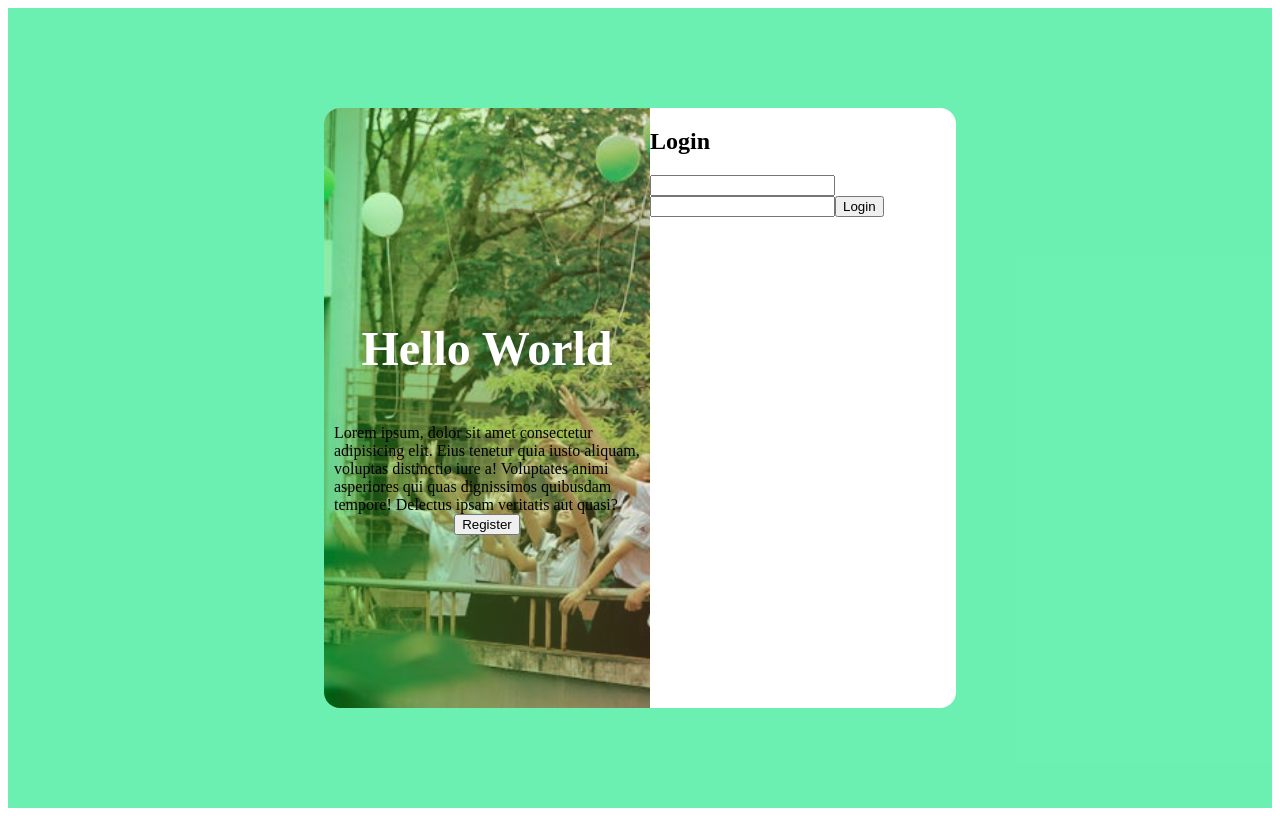
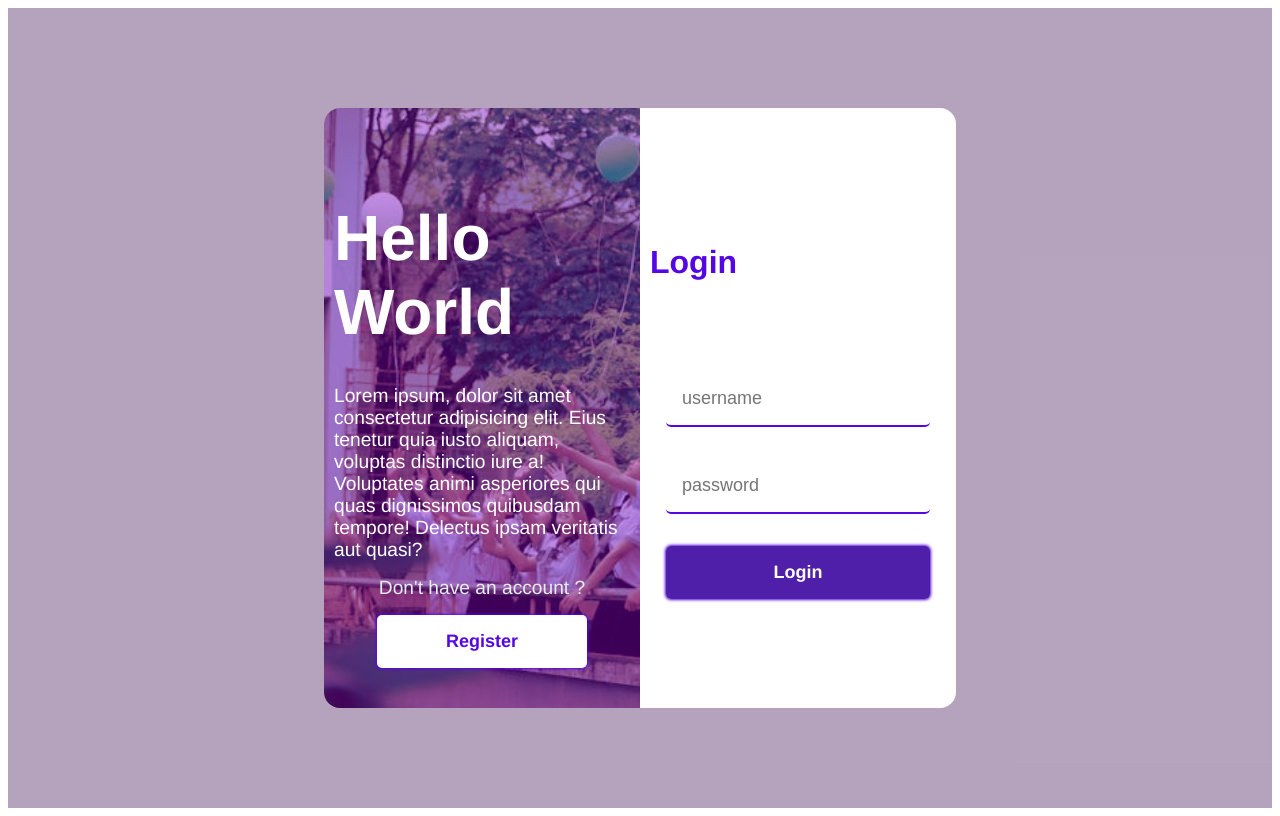
Before and after one commit to Mwavuna/chatApp, a React (Vite) app in the folder frontend/: page / in a window 1280 px wide. Built offline with nearby package versions, Linux system fonts and the light colour scheme.

Commit message:
Another commit

```diff
--- a/frontend/index.html
+++ b/frontend/index.html
@@ -9,7 +9,12 @@
       href="https://fonts.googleapis.com/css2?family=Roboto:ital,wght@0,100..900;1,100..900&display=swap"
       rel="stylesheet"
     />
-
+    <link rel="preconnect" href="https://fonts.googleapis.com" />
+    <link rel="preconnect" href="https://fonts.gstatic.com" crossorigin />
+    <link
+      href="https://fonts.googleapis.com/css2?family=Roboto:ital,wght@0,100..900;1,100..900&display=swap"
+      rel="stylesheet"
+    />
     <meta name="viewport" content="width=device-width, initial-scale=1.0" />
 
     <title>Vite + React</title>
--- a/frontend/src/App.css
+++ b/frontend/src/App.css
@@ -43,7 +43,15 @@
 .main-font {
   font-family: "Roboto", sans-serif;
   font-optical-sizing: auto;
-  font-weight: 32px;
+  font-weight: 60px;
   font-style: normal;
   font-variation-settings: "wdth" 100;
 }
+
+.heading-font {
+  font-family: "Roboto", sans-serif;
+  font-optical-sizing: auto;
+  font-weight: 4em;
+  font-style: normal;
+  font-variation-settings: "wdth" 100;
+}
--- a/frontend/src/pages/login/login.jsx
+++ b/frontend/src/pages/login/login.jsx
@@ -5,22 +5,22 @@ function login() {
     <div className="main-font main ">
       <div className="container">
         <div className="left">
-          <h2>Hello World</h2>
-          <p></p>
-          <span>
+          <h2 className="heading-font">Hello World</h2>
+          <p>
             Lorem ipsum, dolor sit amet consectetur adipisicing elit. Eius
             tenetur quia iusto aliquam, voluptas distinctio iure a! Voluptates
             animi asperiores qui quas dignissimos quibusdam tempore! Delectus
             ipsam veritatis aut quasi?
-          </span>
-          <button>Register</button>
+          </p>
+          <span>Don't have an account ? </span>
+          <a>Register</a>
         </div>
         <div className="right">
           <h2>Login</h2>
           <form>
-            <input type="text" />
-            <input type="password" />
-            <button>Login</button>
+            <input type="text" placeholder="username" name="username" />
+            <input type="password" placeholder="password" name="password" />
+            <a>Login</a>
           </form>
         </div>
       </div>
--- a/frontend/src/pages/login/login.scss
+++ b/frontend/src/pages/login/login.scss
@@ -3,7 +3,8 @@
   justify-content: center;
   align-items: center;
   height: 100vh;
-  background: hsla(152, 82%, 57%, 0.733);
+  background: hsla(282, 95%, 15%, 0.363);
+  font-family: "Franklin Gothic Medium", "Arial Narrow", Arial, sans-serif;
 
   .container {
     display: flex;
@@ -25,23 +26,96 @@
       padding: 5px 10px;
       background:
         linear-gradient(
-          to right,
-          lch(82.11% 102.14 137.38 / 0.363),
-          hsla(36, 62%, 60%, 0.233)
+          45deg,
+          lch(37.26% 98.57 316.97 / 0.445),
+          hsla(276, 97%, 38%, 0.438)
         ),
         url("../../assets/friends.jpeg"), no-repeat, center;
       background-size: cover;
 
       h2 {
-        font-size: 3rem;
-        color: white;
+        color: rgb(255, 255, 255);
         margin-bottom: 1rem;
+        font-size: 4rem;
+      }
+      p {
+        color: rgb(255, 255, 255);
+        font-size: 1.2rem;
+        margin-bottom: 1rem;
+      }
+
+      span {
+        color: rgb(227, 238, 238);
+        font-size: 1.2rem;
+        margin-bottom: 1rem;
+      }
+      a {
+        text-align: center;
+        width: 60%;
+        padding: 1rem;
+        border-radius: 5px;
+        border: none;
+        box-shadow: 0 0 3px 1px hsl(261, 94%, 46%);
+        font-size: large;
+        background: white;
+        color: hsl(261, 94%, 46%);
+        font-weight: bold;
       }
     }
 
     .right {
       flex: 1;
       height: 100%;
+      display: flex;
+      flex-direction: column;
+      justify-content: center;
+      gap: 4rem;
+      padding: 5px 10px;
+
+      h2 {
+        font-size: 2rem;
+        color: hsl(261, 94%, 46%);
+      }
+
+      form {
+        display: flex;
+        flex-direction: column;
+        justify-content: center;
+        align-items: center;
+        gap: 2rem;
+        padding: 0 2rem;
+
+        input {
+          outline: none;
+          width: 100%;
+          padding: 1rem;
+          border-radius: 5px;
+          border: none;
+          border-bottom: 2px solid hsl(261, 94%, 46%);
+          font-size: large;
+        }
+
+        input:hover {
+          border: none;
+          box-shadow: 0 0 3px 1px hsl(261, 94%, 46%);
+        }
+        input:focus {
+          border: 2px solid hsl(261, 94%, 46%);
+        }
+
+        a {
+          text-align: center;
+          width: 100%;
+          padding: 1rem;
+          border-radius: 5px;
+          border: none;
+          box-shadow: 0 0 3px 1px hsl(261, 94%, 46%);
+          font-size: large;
+          background: hsla(261, 95%, 32%, 0.89);
+          color: white;
+          font-weight: bold;
+        }
+      }
     }
   }
 }
```
